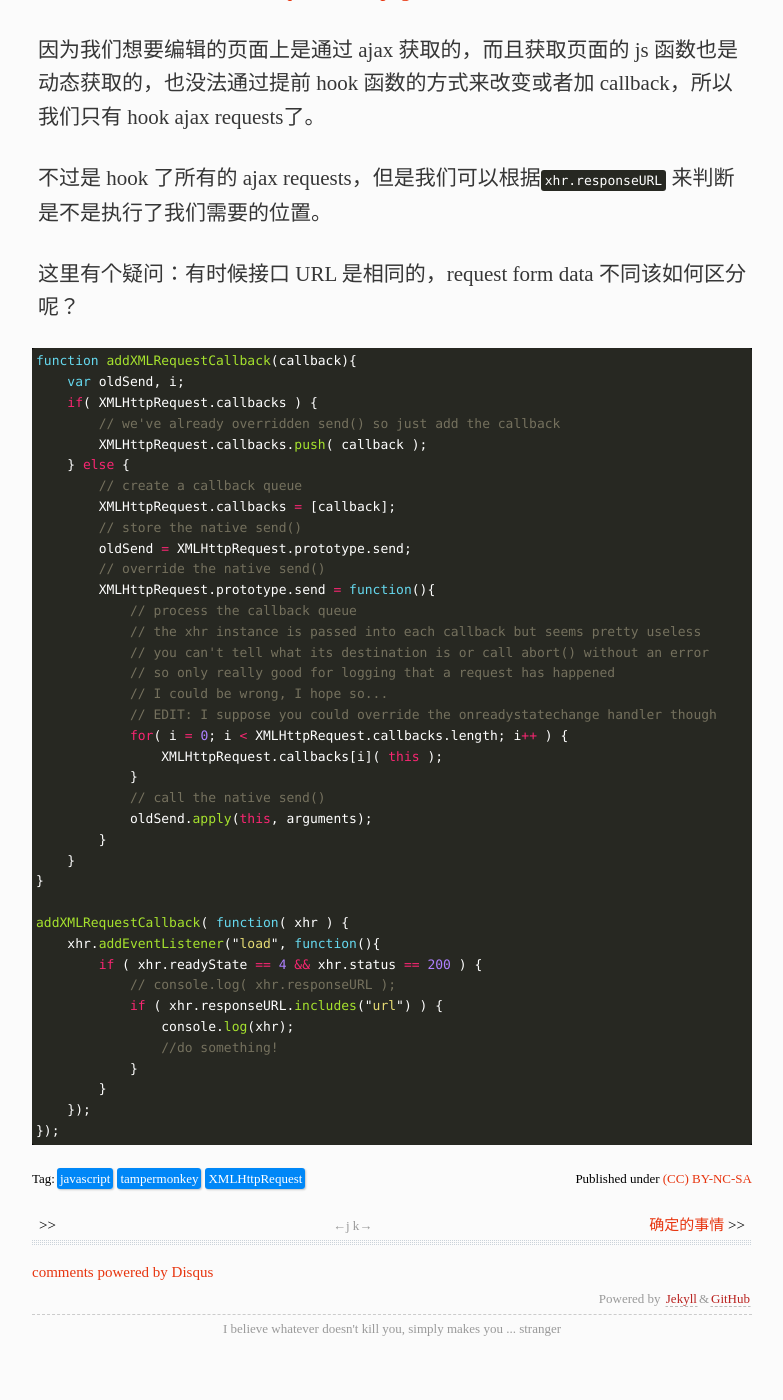
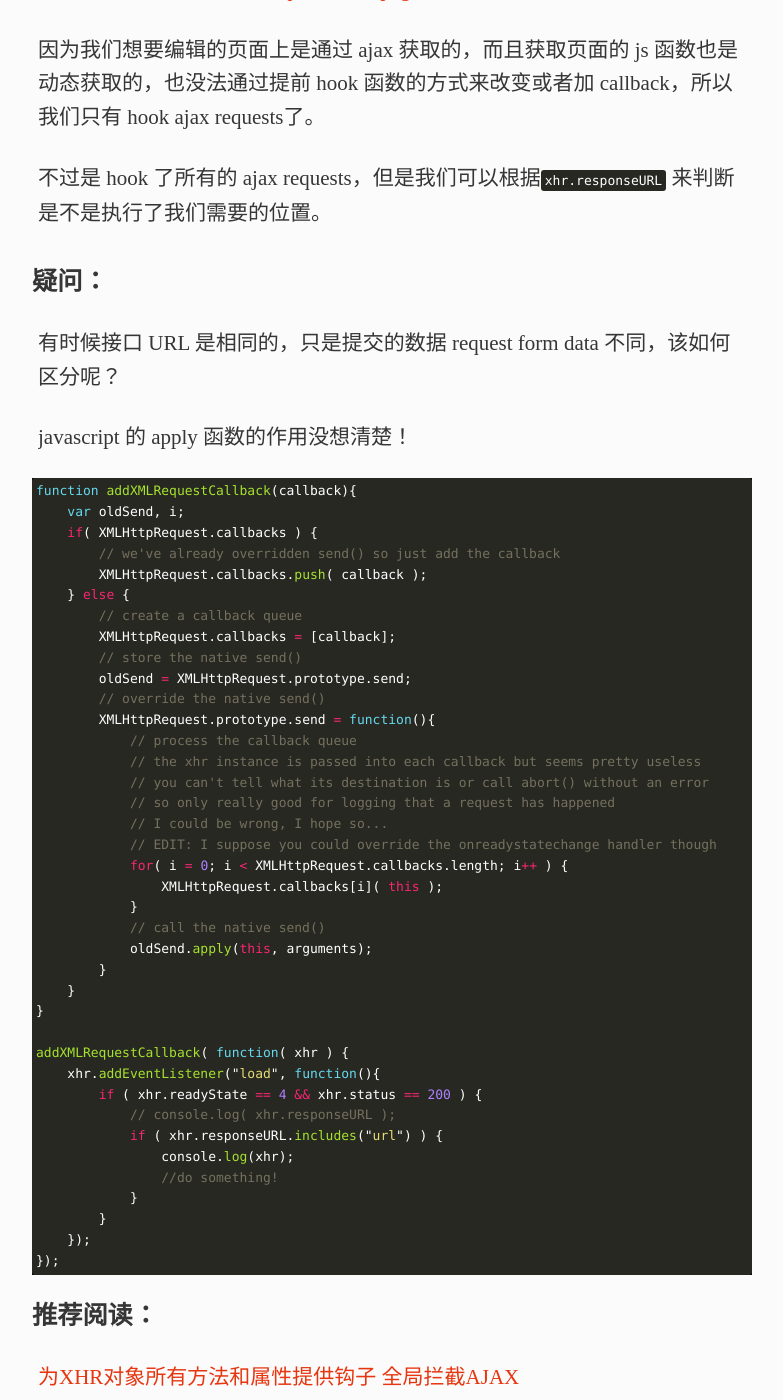
Before and after one commit to xavierskip/xavierskip.github.io, a Jekyll site: the page built from _posts/2019-4-20-hook-xhr.md, in a window 1280 px wide and 1400 px high, scrolled down 692 px. Shown: the whole window, without its empty margins (248-1031 px from the left). Built offline with Jekyll 4.4.1, drawn with Linux system fonts in a browser that asks for light colours; comment, search, counter and statistics services are not loaded; before the commit the page ends 2050 px from its top, so only the background shows below that.

Commit message:
Update 2019-4-20-hook-xhr.md
update post

````diff
--- a/_posts/2019-4-20-hook-xhr.md
+++ b/_posts/2019-4-20-hook-xhr.md
@@ -25,7 +25,11 @@ tags:
 
 不过是 hook 了所有的 ajax requests，但是我们可以根据`xhr.responseURL` 来判断是不是执行了我们需要的位置。
 
-这里有个疑问：有时候接口 URL 是相同的，request form data 不同该如何区分呢？
+### 疑问：
+
+有时候接口 URL 是相同的，只是提交的数据 request form data 不同，该如何区分呢？
+
+javascript 的 apply 函数的作用没想清楚！
 
 ```javascript
 function addXMLRequestCallback(callback){
@@ -67,3 +71,9 @@ addXMLRequestCallback( function( xhr ) {
     });
 });
 ```
+
+### 推荐阅读：
+
+[为XHR对象所有方法和属性提供钩子 全局拦截AJAX](https://yq.aliyun.com/articles/613426)
+
+[Ajax-hook](https://github.com/wendux/Ajax-hook)
````
